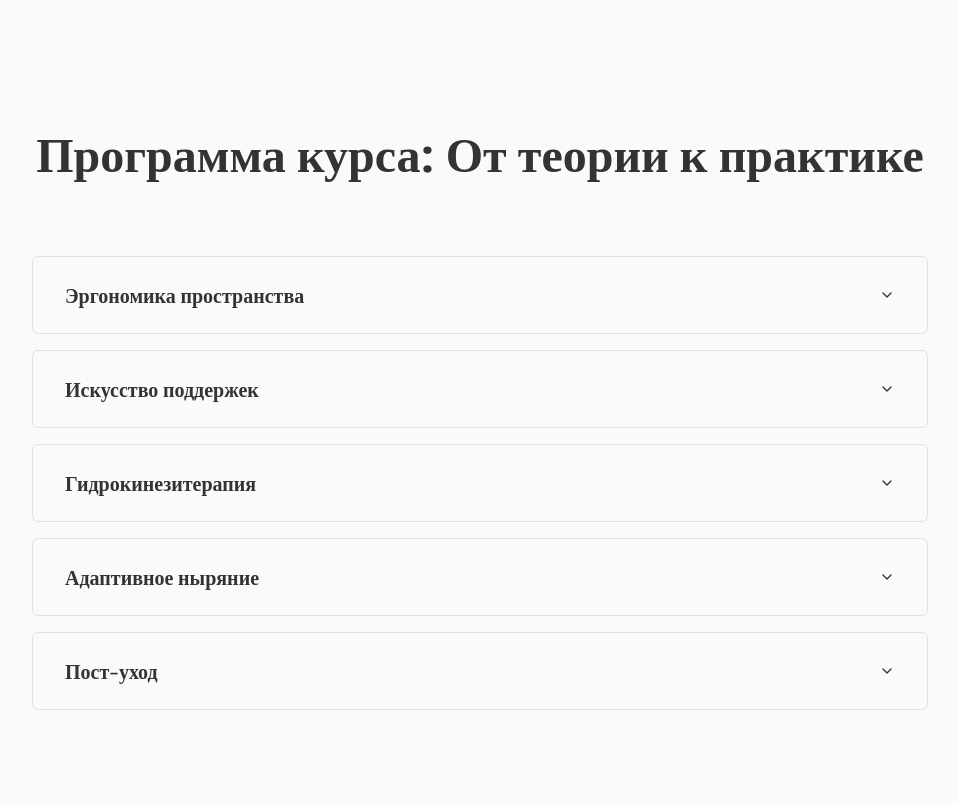
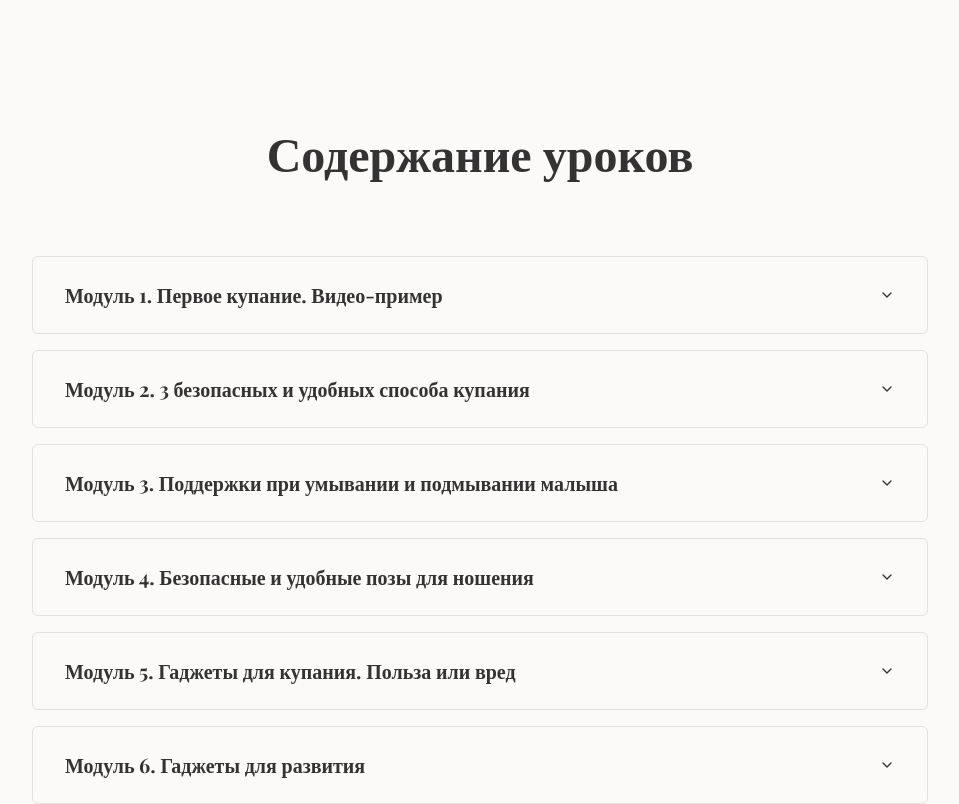
Before and after one commit to pr-poehali-dev/landing-page-launch-2, a React (Vite) app: page / in a window 1280 px wide. Shown: the part 2480-3284 px from the top of the page, without its empty margins (160-1119 px from the left). Built offline with nearby package versions, Linux system fonts and the light colour scheme.

Commit message:
docs: обновить содержание модулей курса

```diff
--- a/src/pages/Index.tsx
+++ b/src/pages/Index.tsx
@@ -147,31 +147,51 @@ const Index = () => {
           <div className="max-w-4xl mx-auto">
             <div className="text-center mb-20 fade-in-up">
               <h2 className="text-4xl md:text-5xl font-bold mb-6 text-foreground">
-                Программа курса: От теории к практике
+                Содержание уроков
               </h2>
             </div>
 
             <Accordion type="single" collapsible className="space-y-4">
               {[
                 {
-                  title: "Эргономика пространства",
-                  content: "Организация места купания как в профессиональном SPA. Температурные режимы и тайминг."
+                  title: "Модуль 1. Первое купание. Видео-пример",
+                  content: (
+                    <div>
+                      <p className="mb-4">Как познакомить малыша с водой безопасно для него и удобно для родителей.</p>
+                      <p className="font-semibold mb-3">Памятки:</p>
+                      <ul className="space-y-2 list-disc list-inside">
+                        <li>Обзор детских ванночек для купания</li>
+                        <li>Как подготовить ванну, температура воды и воздуха</li>
+                        <li>Как подготовить малыша. Подбор времени. Ритуал купания</li>
+                        <li>Как держать, как опускать и поднимать</li>
+                        <li>Сколько купать по времени</li>
+                      </ul>
+                    </div>
+                  )
                 },
                 {
-                  title: "Искусство поддержек",
-                  content: "5 базовых хватов для безопасности ребенка и комфорта родителей."
+                  title: "Модуль 2. 3 безопасных и удобных способа купания",
+                  content: "Подробный разбор трех проверенных техник купания, которые обеспечивают безопасность малыша и комфорт родителей."
                 },
                 {
-                  title: "Гидрокинезитерапия",
-                  content: "Комплекс мягких упражнений для укрепления мышечного корсета и профилактики колик."
+                  title: "Модуль 3. Поддержки при умывании и подмывании малыша",
+                  content: "Правильные поддержки и техники для ежедневных гигиенических процедур."
                 },
                 {
-                  title: "Адаптивное ныряние",
-                  content: "Техника безопасности при поливах и погружениях. Без стресса и принуждения."
+                  title: "Модуль 4. Безопасные и удобные позы для ношения",
+                  content: "Эргономичные способы ношения малыша, которые помогут избежать усталости спины и обеспечат комфорт ребенку."
                 },
                 {
-                  title: "Пост-уход",
-                  content: "Алгоритм выхода из воды, адаптация к воздуху и завершение ритуала."
+                  title: "Модуль 5. Гаджеты для купания. Польза или вред",
+                  content: "Объективный разбор популярных приспособлений для купания: что действительно нужно, а что можно не покупать."
+                },
+                {
+                  title: "Модуль 6. Гаджеты для развития",
+                  content: "Обзор гаджетов с их плюсами и минусами. Что поможет в развитии малыша, а что является лишь маркетингом."
+                },
+                {
+                  title: "Модуль 7. Мифы и стереотипы о купании",
+                  content: "Развенчиваем популярные заблуждения и отвечаем на спорные вопросы о купании грудничков."
                 }
               ].map((module, idx) => (
                 <AccordionItem key={idx} value={`module-${idx}`} className="border border-border rounded-lg px-8 bg-card">
@@ -179,7 +199,7 @@ const Index = () => {
                     {module.title}
                   </AccordionTrigger>
                   <AccordionContent className="text-muted-foreground leading-relaxed text-lg pt-2 pb-6">
-                    {module.content}
+                    {typeof module.content === 'string' ? module.content : module.content}
                   </AccordionContent>
                 </AccordionItem>
               ))}
```
